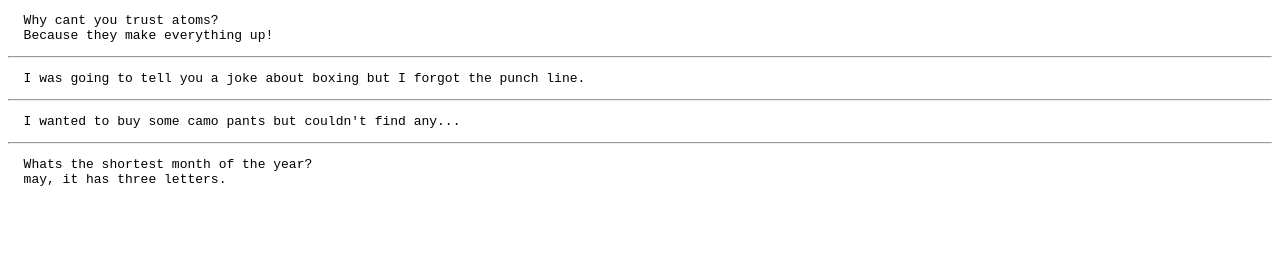
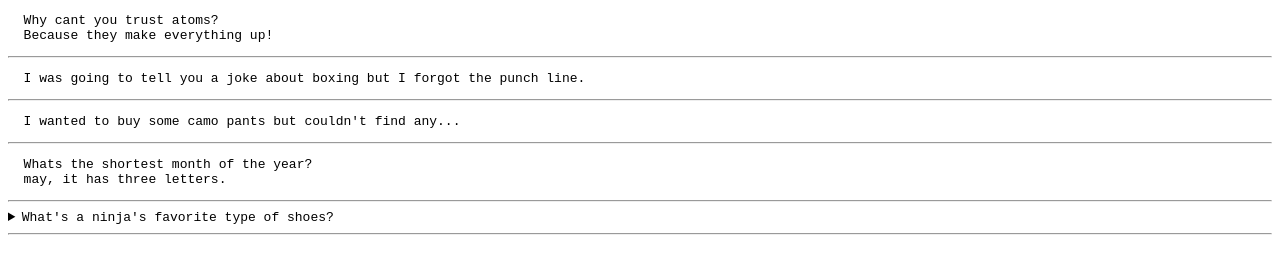
Before and after one commit to Xwenwenx/Funny-jokes-Hacktoberfest, a plain HTML site: page index.html in a window 1280 px wide. Drawn offline with Linux system fonts and the light colour scheme.

Commit message:
Added ninja joke with collaps/expand, and added emoji.

```diff
--- a/index.html
+++ b/index.html
@@ -22,5 +22,11 @@
   Whats the shortest month of the year?
   may, it has three letters.
 </pre>
+<hr>
+<details>
+  <summary style="font-family: monospace">What's a ninja's favorite type of shoes?</summary>
+  <pre>Sneakers.</pre>
+</details>
+<hr>
 </body>
 </html>
```
Also changed, not shown: fun.html (+1 -0 lines).
